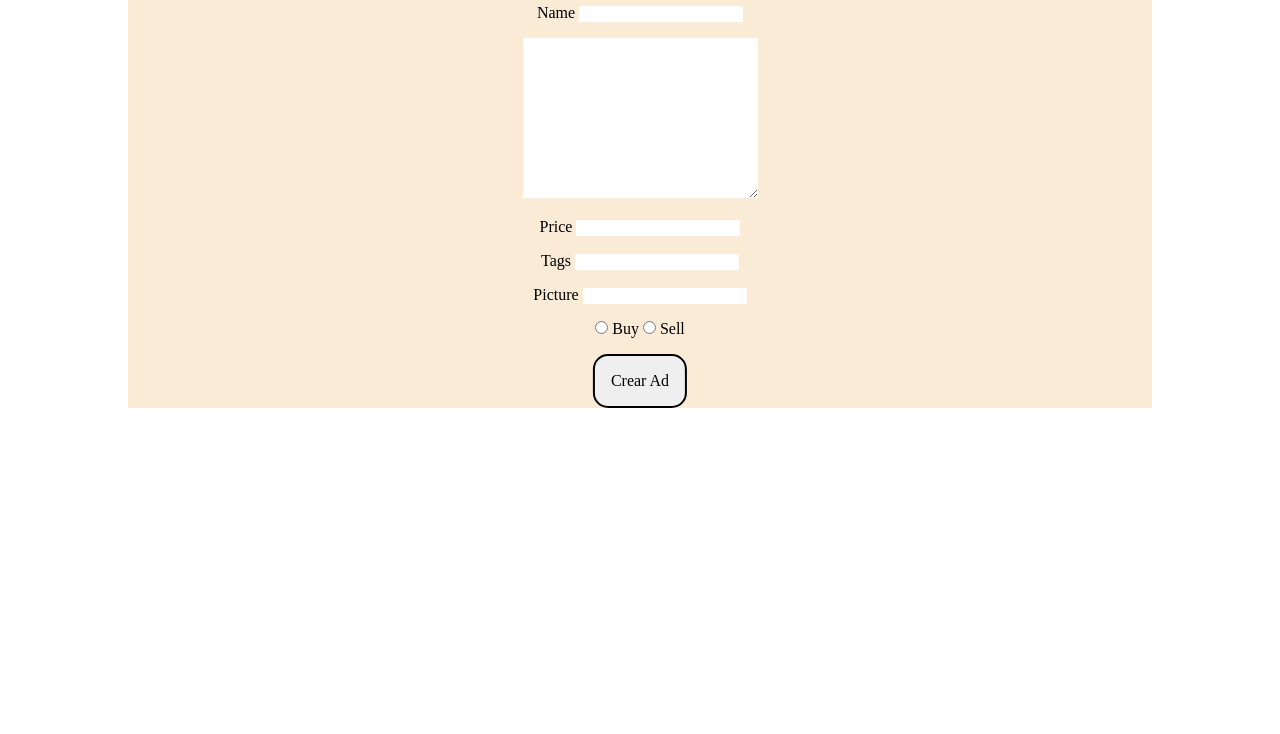
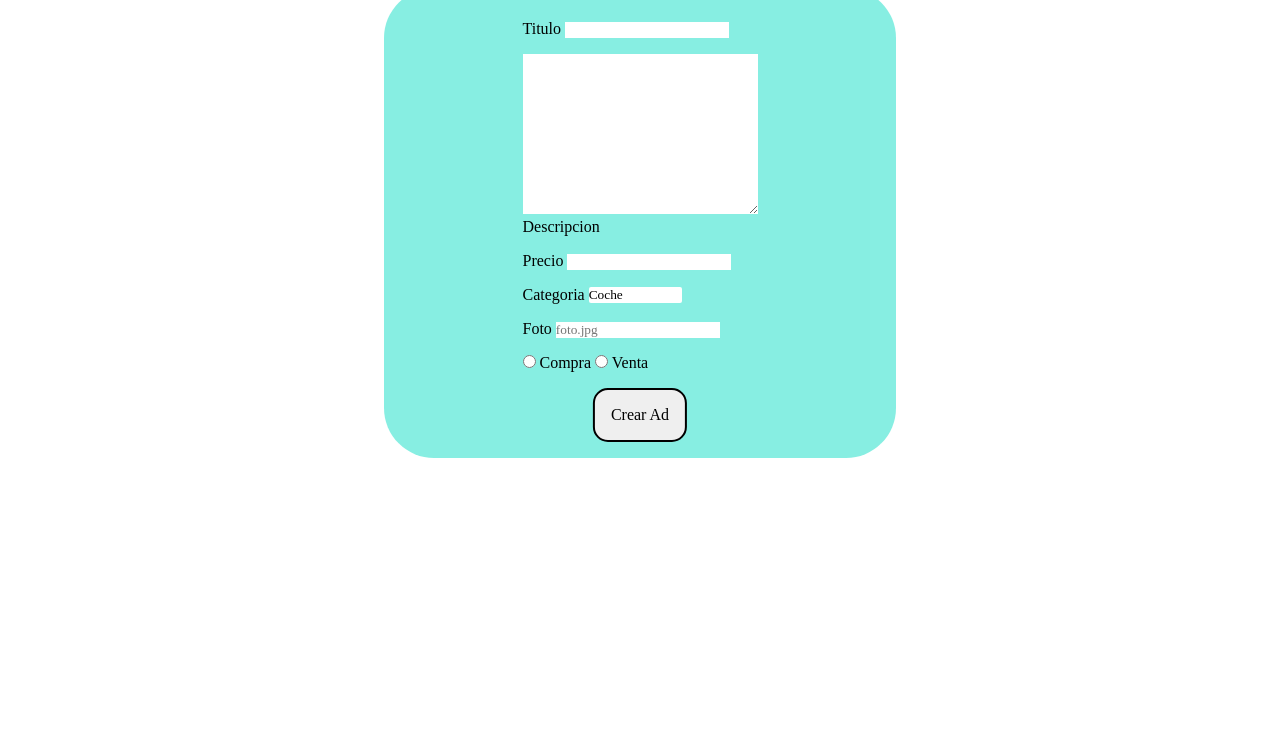
Before and after one commit to Gaston-Herrlein/Practica-Modulo-Front-Avanzado, a plain HTML site: page create.html in a window 1280 px wide. Shown: the part 66-800 px from the top of the page. Drawn offline with Linux system fonts and the light colour scheme; sample sign-in values are in the browser's storage.

Commit message:
fix: se mejora el estilo del formulario

```diff
--- a/create.html
+++ b/create.html
@@ -17,36 +17,50 @@
     </a>
     <nav id="navBar-home"></nav>
   </header>
-  <div class="flex-row flex-center create">
+  <div class="flex-row center create">
     <form id="adCreation" class="flex-column flex-center">
       <div class="mt-s">
-        <label for="name">Name</label>
+        <label for="name">Titulo</label>
         <input type="text" name="name" id="name" />
       </div>
       <div class="mt-s">
-        <label for="description"></label>
         <textarea name="description" id="description" cols="30" rows="10" required></textarea>
+        <br>
+        <label for="description">Descripcion</label>
       </div>
       <div class="mt-s">
-        <label for="price">Price</label>
+        <label for="price">Precio</label>
         <input type="number" name="price" id="price" />
       </div>
       <div class="mt-s">
-        <label for="tags">Tags</label>
-        <input type="text" name="tags" id="tags" />
+        <label for="category">Categoria</label>
+        <select name="category" size="1" multiple>
+          <option id="Coche">Coche</option>
+          <option id="Moto">Moto</option>
+          <option id="Movil">Movil</option>
+          <option id="Electronica">Electronica</option>
+          <option id="Electrodimestico">Electrodimestico</option>
+          <option id="Informatica">Informatica</option>
+          <option id="Consola">Consola y Juegos</option>
+          <option id="Inmobiliaria">Inmobiliaria</option>
+          <option id="Deporte">Deporte</option>
+          <option id="Moda">Moda</option>
+          <option id="Herramientas">Herramientas</option>
+          <option id="Libros">Libros</option>
+        </select>
       </div>
       <div class="mt-s">
-        <label for="picture">Picture</label>
-        <input type="text" name="picture" id="picture" />
+        <label for="image">Foto</label>
+        <input type="text" name="image" id="image" placeholder="foto.jpg" />
       </div>
       <div class="mt-s">
         <label for="buy">
           <input type="radio" id="buy" name="buy" />
-          Buy
+          Compra
         </label>
         <label for="sell">
           <input type="radio" id="sell" name="buy" />
-          Sell
+          Venta
         </label>
       </div>
 
--- a/createAd/style/createAd.css
+++ b/createAd/style/createAd.css
@@ -1,6 +1,7 @@
 .create {
-  background-color: antiquewhite;
-  width: 80%;
-  margin-left: auto;
-  margin-right: auto;
+  background-color: rgba(16, 222, 198, 0.5);
+  width: 40%;
+  margin: auto;
+  padding: 1rem 0px;
+  border-radius: 50px;
 }
--- a/main.css
+++ b/main.css
@@ -61,8 +61,21 @@ button:focus {
   flex-direction: column;
 }
 
+/*
 .flex-center {
   justify-content: center;
+  align-items: center;
+}
+*/
+.flex-row.center,
+.flex-column.center {
+  justify-content: center;
+  align-items: center;
+}
+
+.flex-row.start,
+.flex-column.start {
+  justify-content: start;
   align-items: center;
 }
 
```
Also changed, not shown: createAd/createAd-model.js (+0 -12 lines).
